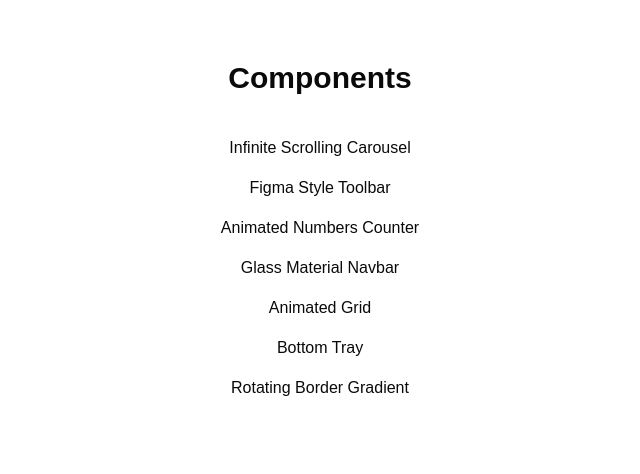
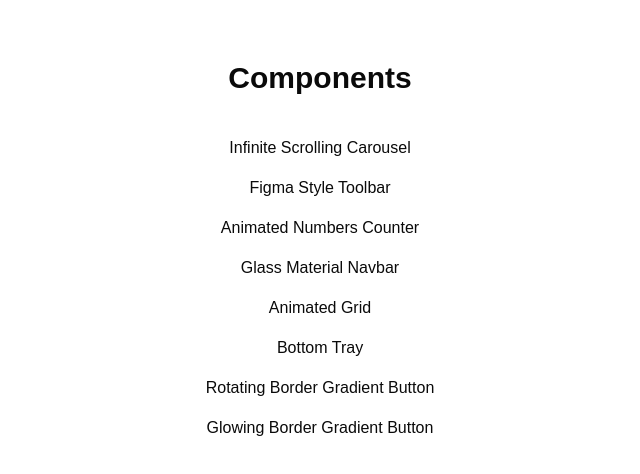
Before and after one commit to Ayusht0mar/components, a Next.js app: page / in a window 1280 px wide. Shown: the top 474 px of the page, without its empty margins (320-960 px from the left). Built offline with nearby package versions, Linux system fonts and the light colour scheme.

Commit message:
Added Glowing Border Gradient Button

```diff
--- a/src/app/page.tsx
+++ b/src/app/page.tsx
@@ -36,9 +36,14 @@ export default function Home() {
             Bottom Tray
           </Link>
           <Link
-            href="/rotatingbordergradient/"
+            href="/rotatingbordergradientbutton/"
           >
-            Rotating Border Gradient
+            Rotating Border Gradient Button
+          </Link>
+          <Link
+            href="/glowingbordergradientbutton/"
+          >
+            Glowing Border Gradient Button
           </Link>
       </div>
     </div>
```
